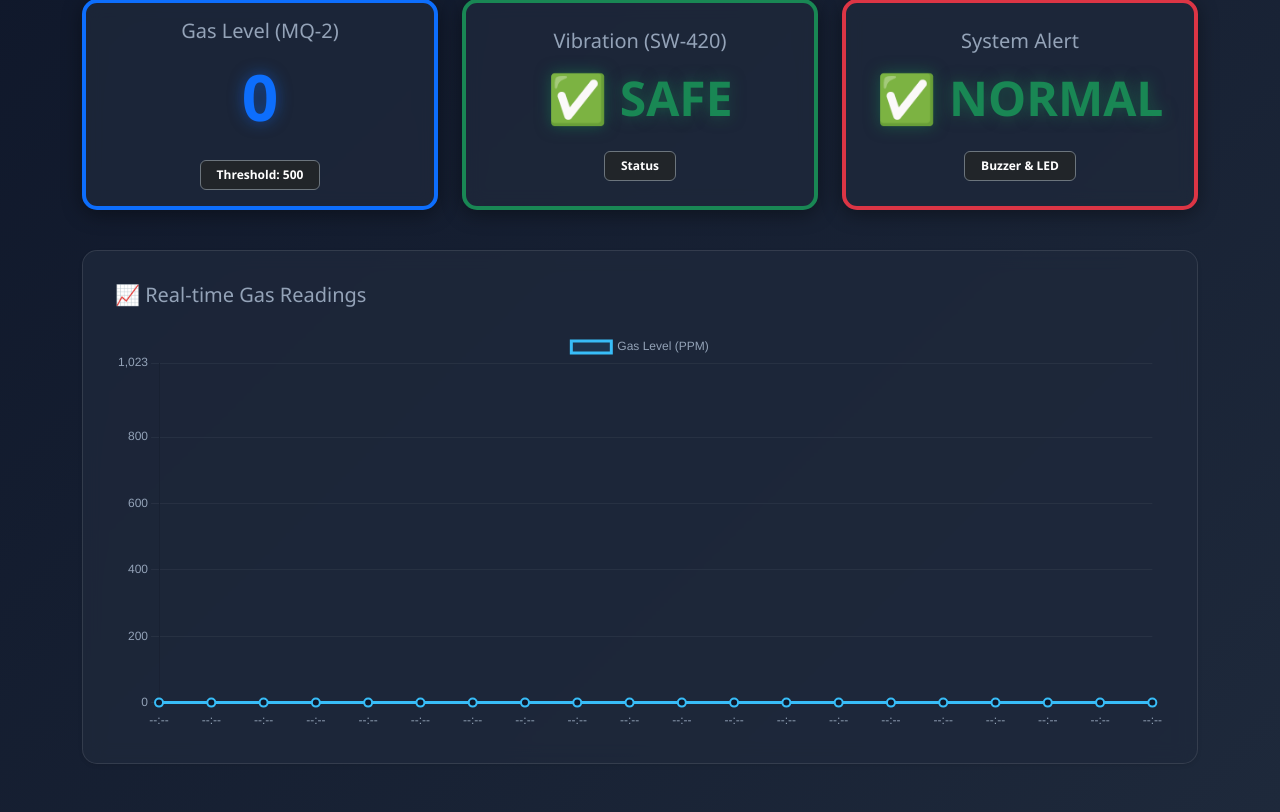
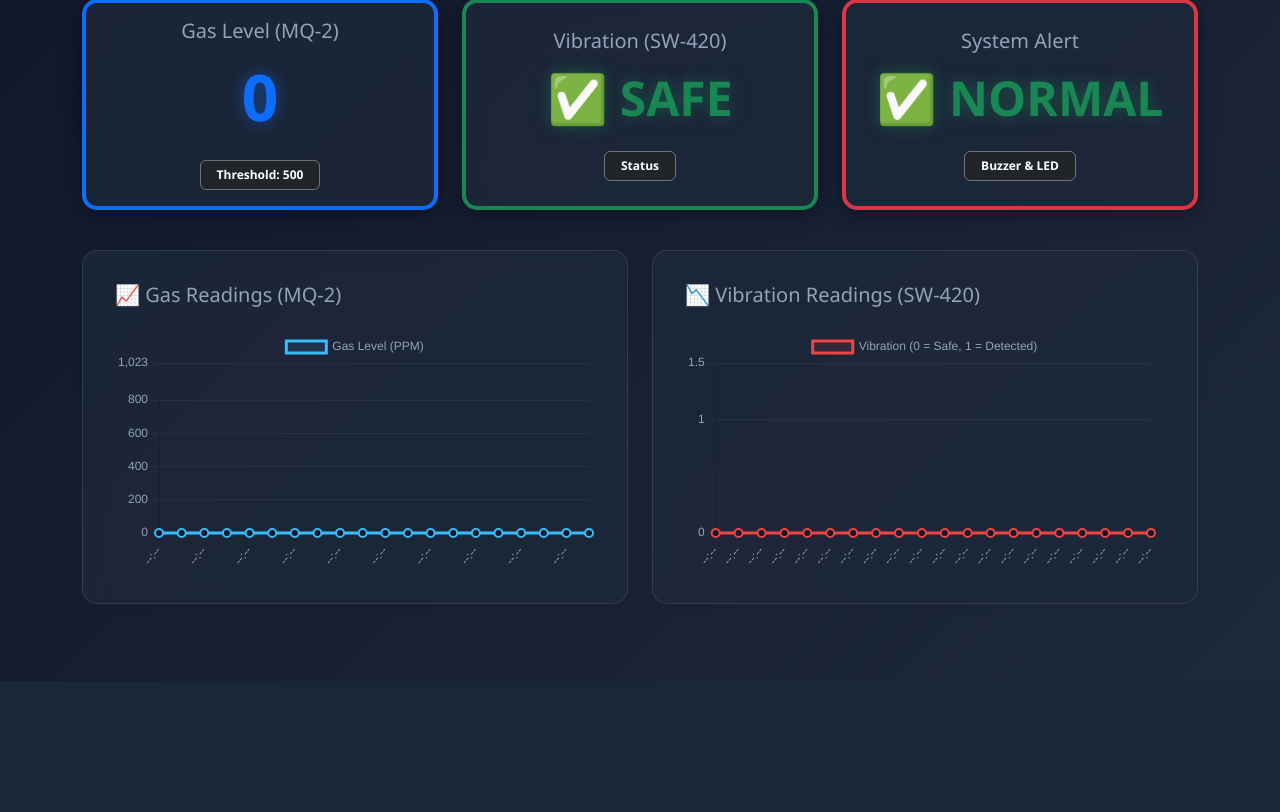
Before and after one commit to ryankenneth123/sensor_monitoring, a Flask app: page / in a window 1280 px wide. Shown: the part 167-979 px from the top of the page. After the commit the page ends 771 px from the top, so only its background shows below. Run offline with Flask 3, Linux system fonts and the light colour scheme; data that the repository does not hold is empty.

Commit message:
Added vibration graph to frontend

```diff
--- a/app.py
+++ b/app.py
@@ -30,11 +30,13 @@ def get_sensor_data():
                 'vibration': 0,
                 'alert': False,
                 'gas_history': [0]*20,
+                'vibration_history': [0]*20, # <--- ITO YUNG KULANG KANINA
                 'time_history': ['--:--']*20
             })
 
         # I-extract ang data para sa graph
         gas_history = [row['gas_value'] for row in data]
+        vibration_history = [row['vibration_value'] for row in data] # <--- IDINAGDAG NATIN ITO
 
         # Kunin lang yung oras (HH:MM:SS) mula sa timestamp
         time_history = []
@@ -57,6 +59,7 @@ def get_sensor_data():
             'vibration': vibration,
             'alert': alert,
             'gas_history': gas_history,
+            'vibration_history': vibration_history, # <--- IDINAGDAG NATIN ITO
             'time_history': time_history
         })
 
--- a/templates/index.html
+++ b/templates/index.html
@@ -104,19 +104,35 @@
             </div>
         </div>
 
-        <!-- Graph Section -->
-        <div class="card shadow-sm mb-5">
-            <div class="card-body" style="align-items: stretch; min-height: auto; padding: 2rem;">
-                <h5 class="card-title text-secondary mb-4 text-start">📈 Real-time Gas Readings</h5>
-                <canvas id="gasChart" style="max-height: 400px;"></canvas>
+        <!-- Graphs Section (Dalawang Graph na) -->
+        <div class="row">
+            <!-- Gas Graph -->
+            <div class="col-md-6 mb-4">
+                <div class="card shadow-sm h-100">
+                    <div class="card-body" style="align-items: stretch; min-height: auto; padding: 2rem;">
+                        <h5 class="card-title text-secondary mb-4 text-start">📈 Gas Readings (MQ-2)</h5>
+                        <canvas id="gasChart" style="max-height: 300px;"></canvas>
+                    </div>
+                </div>
+            </div>
+            <!-- Vibration Graph -->
+            <div class="col-md-6 mb-4">
+                <div class="card shadow-sm h-100">
+                    <div class="card-body" style="align-items: stretch; min-height: auto; padding: 2rem;">
+                        <h5 class="card-title text-secondary mb-4 text-start">📉 Vibration Readings (SW-420)</h5>
+                        <canvas id="vibrationChart" style="max-height: 300px;"></canvas>
+                    </div>
+                </div>
             </div>
         </div>
     </div>
 
     <script>
-        // 1. SETUP CHART.JS (Dark Mode Style)
-        const ctx = document.getElementById('gasChart').getContext('2d');
-        const gasChart = new Chart(ctx, {
+        // ==========================================
+        // 1. SETUP CHART.JS (GAS)
+        // ==========================================
+        const ctxGas = document.getElementById('gasChart').getContext('2d');
+        const gasChart = new Chart(ctxGas, {
             type: 'line',
             data: {
                 labels: [],
@@ -136,26 +152,56 @@
             },
             options: {
                 responsive: true,
-                plugins: {
-                    legend: { labels: { color: '#94a3b8' } }
-                },
+                plugins: { legend: { labels: { color: '#94a3b8' } } },
                 scales: {
-                    y: {
-                        beginAtZero: true,
-                        max: 1023,
-                        grid: { color: 'rgba(255, 255, 255, 0.05)' },
-                        ticks: { color: '#94a3b8' }
-                    },
-                    x: {
-                        grid: { display: false },
-                        ticks: { color: '#94a3b8' }
-                    }
+                    y: { beginAtZero: true, max: 1023, grid: { color: 'rgba(255, 255, 255, 0.05)' }, ticks: { color: '#94a3b8' } },
+                    x: { grid: { display: false }, ticks: { color: '#94a3b8' } }
                 },
                 animation: { duration: 0 }
             }
         });
 
-        // 2. UPDATE DASHBOARD FUNCTION (Kukuha na mula sa Flask API / Supabase)
+        // ==========================================
+        // 2. SETUP CHART.JS (VIBRATION)
+        // ==========================================
+        const ctxVib = document.getElementById('vibrationChart').getContext('2d');
+        const vibrationChart = new Chart(ctxVib, {
+            type: 'line',
+            data: {
+                labels: [],
+                datasets: [{
+                    label: 'Vibration (0 = Safe, 1 = Detected)',
+                    data: [],
+                    borderColor: '#ef4444', // Red color para sa vibration
+                    backgroundColor: 'rgba(239, 68, 68, 0.1)',
+                    borderWidth: 3,
+                    fill: true,
+                    tension: 0, // Straight lines para kitang-kita yung pagtaas at pagbaba
+                    pointRadius: 4,
+                    pointBackgroundColor: '#0f172a',
+                    pointBorderColor: '#ef4444',
+                    pointBorderWidth: 2
+                }]
+            },
+            options: {
+                responsive: true,
+                plugins: { legend: { labels: { color: '#94a3b8' } } },
+                scales: {
+                    y: {
+                        beginAtZero: true,
+                        max: 1.5, // Maximum 1.5 para hindi umabot sa tuktok yung linya
+                        ticks: { stepSize: 1, color: '#94a3b8' },
+                        grid: { color: 'rgba(255, 255, 255, 0.05)' }
+                    },
+                    x: { grid: { display: false }, ticks: { color: '#94a3b8' } }
+                },
+                animation: { duration: 0 }
+            }
+        });
+
+        // ==========================================
+        // 3. UPDATE DASHBOARD FUNCTION
+        // ==========================================
         async function updateDashboard() {
             try {
                 const response = await fetch('/api/data');
@@ -200,15 +246,19 @@
                     alertElement.style.textShadow = '0 0 15px rgba(25, 135, 84, 0.5)';
                 }
 
-                // Update Chart gamit ang totoong data mula Supabase
+                // Update Gas Chart
                 gasChart.data.labels = data.time_history;
                 gasChart.data.datasets[0].data = data.gas_history;
                 gasChart.update();
 
+                // Update Vibration Chart
+                vibrationChart.data.labels = data.time_history;
+                vibrationChart.data.datasets[0].data = data.vibration_history;
+                vibrationChart.update();
+
             } catch (error) {
                 console.error("Error fetching data:", error);
 
-                // Ipakita na may connection error
                 const statusDot = document.getElementById('status-dot');
                 const statusText = document.getElementById('status-text');
                 statusDot.className = 'status-dot dot-error';
@@ -216,7 +266,7 @@
             }
         }
 
-        // 3. RUN EVERY 3 SECONDS
+        // 4. RUN EVERY 3 SECONDS
         setInterval(updateDashboard, 3000);
         updateDashboard(); // Initial run
     </script>
```
